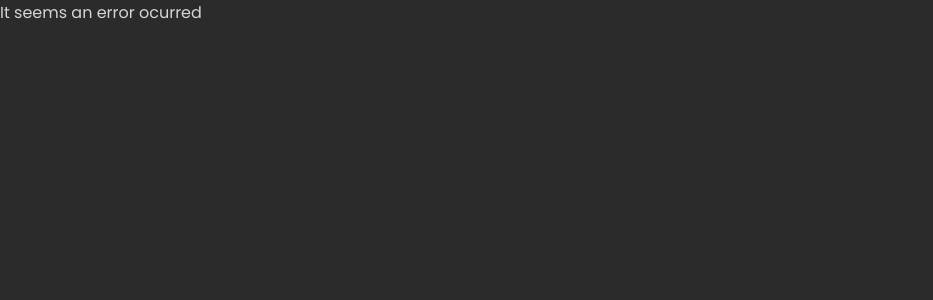
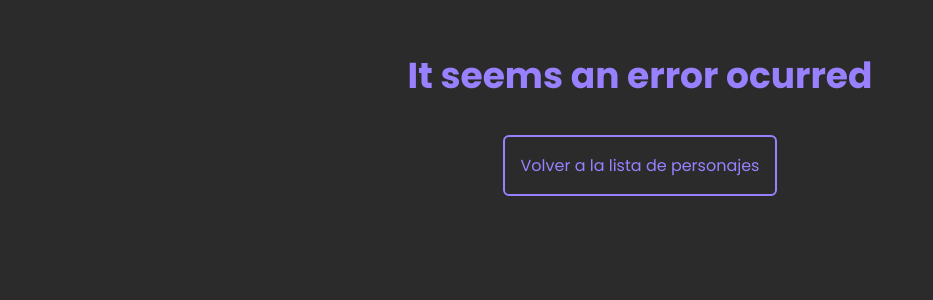
Before and after one commit to fabianrguez/breaking-bad-characters, a React (Create React App) app: page /error in a window 1280 px wide. Shown: the top 300 px of the page, without its empty margins (0-933 px from the left). Built offline with nearby package versions, Linux system fonts and the light colour scheme; a web font is replaced by a local one.

Commit message:
apply styles to error page

```diff
--- a/src/hooks/useCharacters.js
+++ b/src/hooks/useCharacters.js
@@ -1,5 +1,5 @@
 import { useCharactersContext, usePaginated } from 'hooks';
-import { useEffect, useState } from 'react';
+import { useEffect } from 'react';
 import { getPaginatedCharacters } from 'services';
 
 // total characters: 62
--- a/src/locales/en/translation.json
+++ b/src/locales/en/translation.json
@@ -10,6 +10,9 @@
   },
   "characterPage": {
     "loadingText": "Loading character information..."
+  },
+  "errorPage": {
+    "backToCharacters": "Return to characters list"
   },
   "character": {
     "card": {
--- a/src/locales/es/translation.json
+++ b/src/locales/es/translation.json
@@ -10,6 +10,9 @@
   },
   "characterPage": {
     "loadingText": "Cargando la información del personaje..."
+  },
+  "errorPage": {
+    "backToCharacters": "Volver a la lista de personajes"
   },
   "character": {
     "card": {
--- a/src/pages/ErrorPage.js
+++ b/src/pages/ErrorPage.js
@@ -1,5 +1,13 @@
+import { useTranslation } from 'react-i18next';
+import { StlyedErrorPageLink, StyledErrorPageWrapper } from './styles';
+
 export function ErrorPage() {
-  return <>
-    <p>It seems an error ocurred</p>
-  </>
+  const { t } = useTranslation();
+
+  return (
+    <StyledErrorPageWrapper>
+      <h1>It seems an error ocurred</h1>
+      <StlyedErrorPageLink to="/characters">{t('errorPage.backToCharacters')}</StlyedErrorPageLink>
+    </StyledErrorPageWrapper>
+  );
 }
--- /dev/null
+++ b/src/pages/styles.js
@@ -0,0 +1,23 @@
+import { Link } from 'react-router-dom';
+import styled from 'styled-components';
+
+export const StyledErrorPageWrapper = styled.section`
+  display: flex;
+  flex-direction: column;
+  align-items: center;
+  justify-content: center;
+  padding: 1rem;
+
+  & h1 {
+    font-size: 2.25rem;
+    margin: 2rem;
+    color: ${({ theme }) => theme.colors.purple};
+  }
+`;
+
+export const StlyedErrorPageLink = styled(Link)`
+  border: 2px solid ${({ theme }) => theme.colors.purple};
+  padding: 1rem;
+  border-radius: 6px;
+  color: ${({ theme }) => theme.colors.purple};
+`;
```
